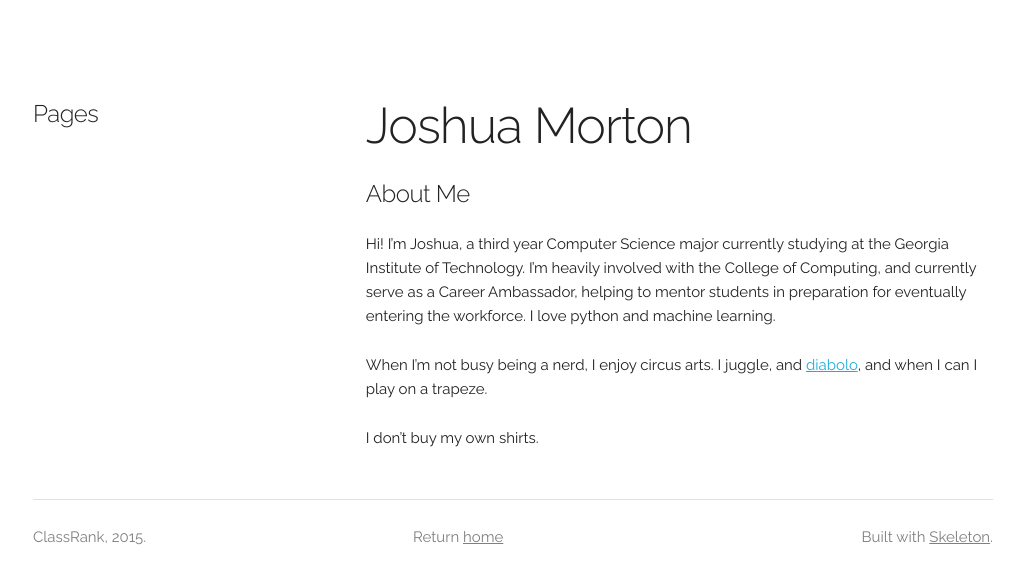
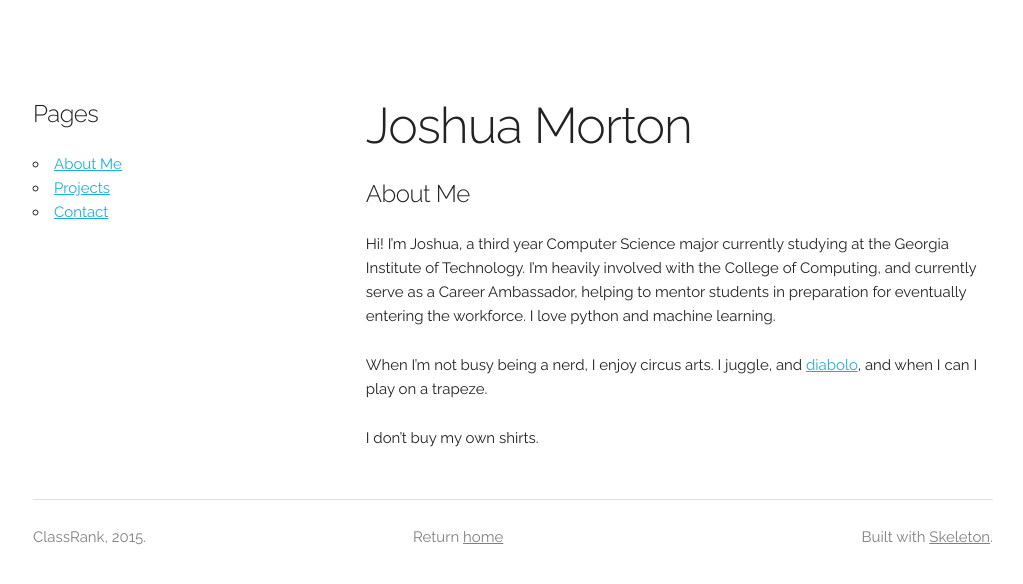
Before and after one commit to joshuamorton/joshuamorton.github.com, a Jekyll site: the page built from index.md, in a window 1280 px wide. Shown: the top 584 px of the page, without its empty margins (127-1150 px from the left). Built offline with Jekyll 4.4.1, drawn with Linux system fonts in a browser that asks for light colours; Markdown is read by kramdown in place of the engine named in the settings.

Commit message:
fixed sort order code

```diff
--- a/_includes/default_sidebar.html
+++ b/_includes/default_sidebar.html
@@ -1,6 +1,7 @@
 <h5>Pages</h5>
 <ul>
-    {% for page in site.pages.sort_by(:priority, 'asc') %}
+    {% assign pages = site.pages | sort: 'priority' %}
+    {% for page in pages  %}
         <li><a href="{{ page.url }}">{{ page.title }}</a></li>
     {% endfor %}
 
--- a/index.md
+++ b/index.md
@@ -1,6 +1,6 @@
 ---
 layout: default
-title: Joshua Morton
+title: About Me
 priority: 1
 ---
 
```
